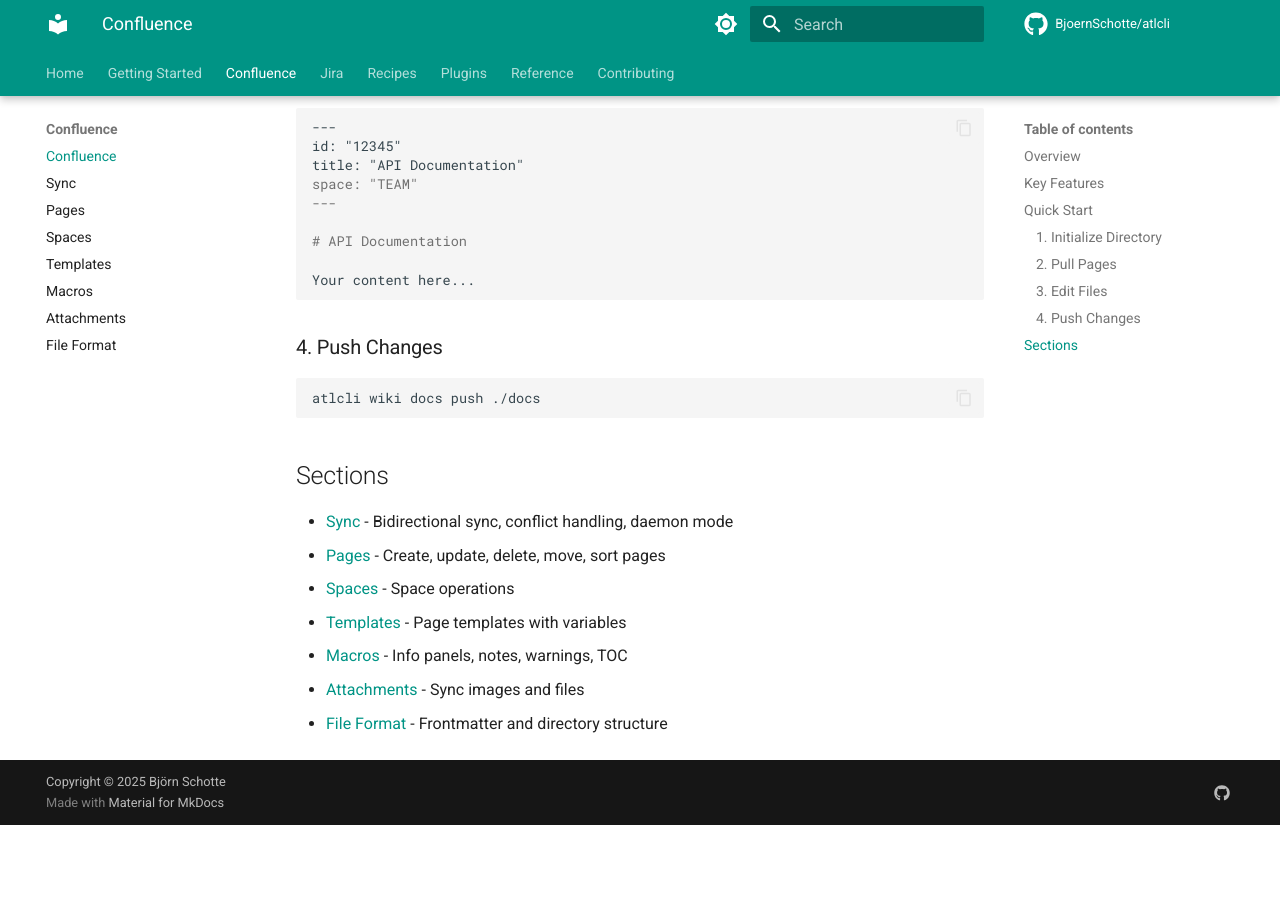
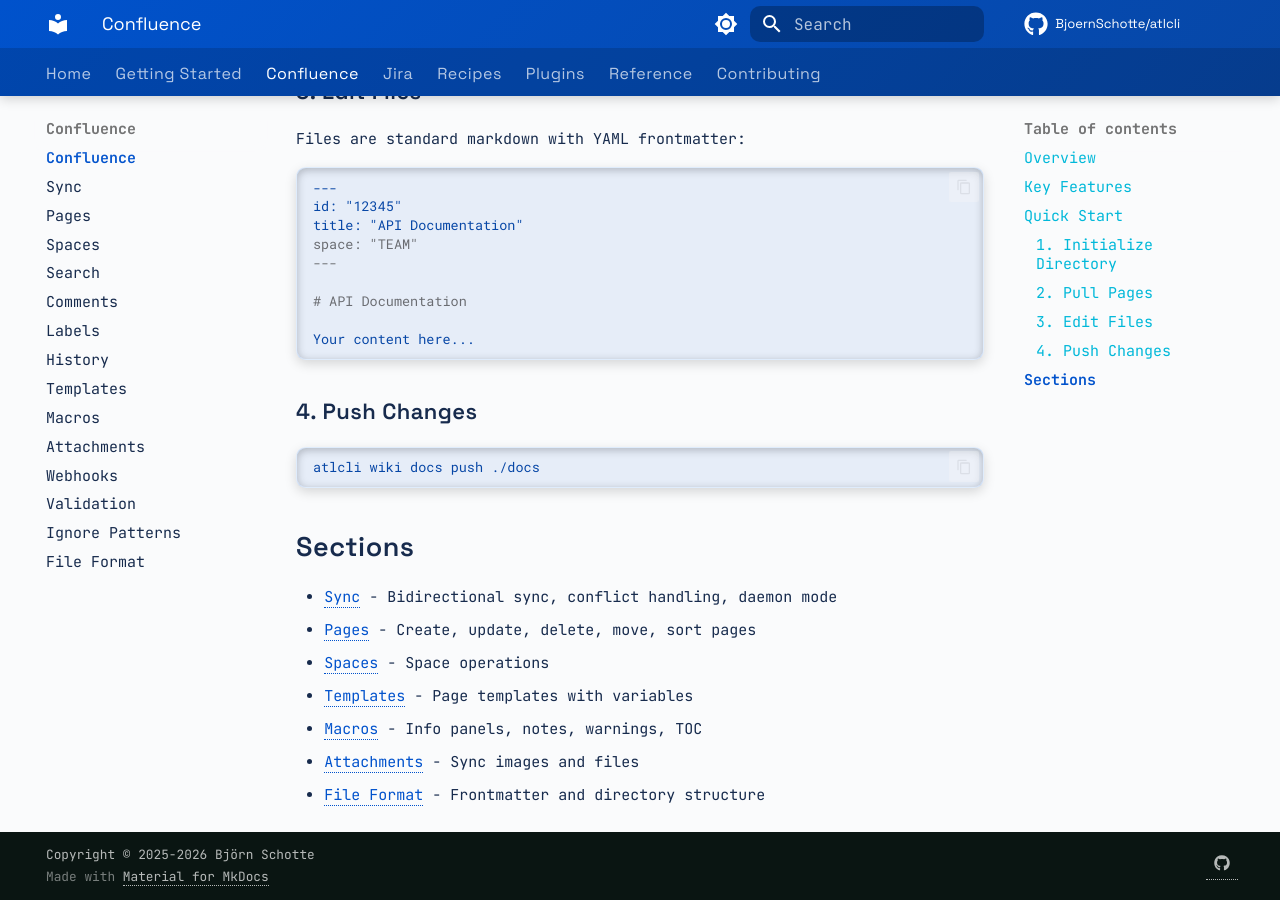
Before and after one commit to BjoernSchotte/atlcli, an MkDocs documentation site: the page built from docs/confluence/index.md, in a window 1280 px wide and 900 px high, scrolled down 1174 px. Built offline with MkDocs 1.6.1 and Material for MkDocs 9.7.7, drawn with Linux system fonts in a browser that asks for light colours; comment, search, counter and statistics services are not loaded; before the commit the page ends 1999 px from its top, so only the background shows below that.

Commit message:
docs: update mkdocs config with custom theme and nav
- Switch palette to custom (uses extra.css)
- Add fonts.css and extra.css to extra_css
- Add emoji extension support
- Add missing nav entries for Confluence and Jira docs
- Update copyright year to 2025-2026

Co-Authored-By: Claude Opus 4.5 <noreply@anthropic.com>

```diff
--- a/mkdocs.yml
+++ b/mkdocs.yml
@@ -11,14 +11,14 @@ theme:
   # favicon: assets/favicon.png  # Add later
   palette:
     - scheme: default
-      primary: teal
-      accent: cyan
+      primary: custom
+      accent: custom
       toggle:
         icon: material/brightness-7
         name: Switch to dark mode
     - scheme: slate
-      primary: teal
-      accent: cyan
+      primary: custom
+      accent: custom
       toggle:
         icon: material/brightness-4
         name: Switch to light mode
@@ -46,17 +46,27 @@ nav:
     - Sync: confluence/sync.md
     - Pages: confluence/pages.md
     - Spaces: confluence/spaces.md
+    - Search: confluence/search.md
+    - Comments: confluence/comments.md
+    - Labels: confluence/labels.md
+    - History: confluence/history.md
     - Templates: confluence/templates.md
     - Macros: confluence/macros.md
     - Attachments: confluence/attachments.md
+    - Webhooks: confluence/webhooks.md
+    - Validation: confluence/validation.md
+    - Ignore Patterns: confluence/ignore.md
     - File Format: confluence/file-format.md
   - Jira:
     - jira/index.md
     - Issues: jira/issues.md
     - Search: jira/search.md
+    - Projects: jira/projects.md
     - Boards & Sprints: jira/boards-sprints.md
     - Time Tracking: jira/time-tracking.md
     - Epics: jira/epics.md
+    - Subtasks: jira/subtasks.md
+    - Attachments: jira/attachments.md
     - Analytics: jira/analytics.md
     - Bulk Operations: jira/bulk-operations.md
     - Filters: jira/filters.md
@@ -79,6 +89,7 @@ nav:
     - reference/cli-commands.md
     - Authentication: authentication.md
     - Configuration: configuration.md
+    - Logging: reference/logging.md
     - Environment: reference/environment.md
     - Troubleshooting: reference/troubleshooting.md
   - Contributing: contributing.md
@@ -94,6 +105,9 @@ markdown_extensions:
       alternate_style: true
   - pymdownx.details
   - pymdownx.snippets
+  - pymdownx.emoji:
+      emoji_index: !!python/name:material.extensions.emoji.twemoji
+      emoji_generator: !!python/name:material.extensions.emoji.to_svg
   - admonition
   - tables
   - attr_list
@@ -116,4 +130,8 @@ extra:
   #   provider: custom
   #   property: plausible
 
-copyright: Copyright &copy; 2025 Björn Schotte
+extra_css:
+  - stylesheets/fonts.css
+  - stylesheets/extra.css
+
+copyright: Copyright &copy; 2025-2026 Björn Schotte
```
